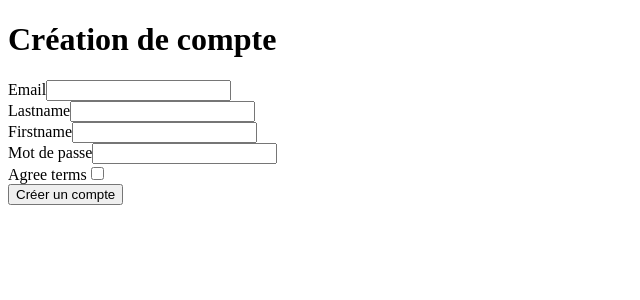
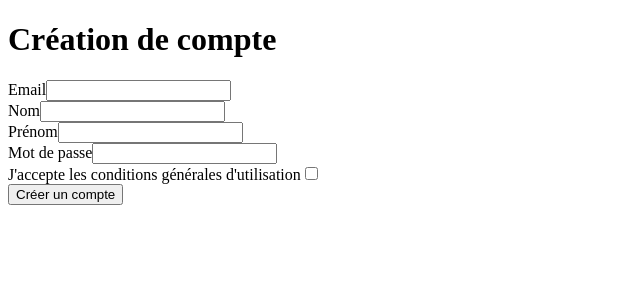
Before and after one commit to Maea-M/quai_antique, a Symfony app: template templates/registration/register.html.twig in a window 1280 px wide. Shown: the top 300 px of the page, without its empty margins (0-640 px from the left). Run offline with Twig, Linux system fonts and the light colour scheme; the template is opened without the code that fills it, so the values that code supplies are empty; form fields are guessed from the names that the template uses; some libraries are stand-ins or nearby versions.

Commit message:
Register label write in french

```diff
--- a/templates/registration/register.html.twig
+++ b/templates/registration/register.html.twig
@@ -6,13 +6,21 @@
     <h1>Création de compte</h1>
 
     {{ form_start(registrationForm) }}
-        {{ form_row(registrationForm.email) }}
-        {{ form_row(registrationForm.lastname) }}
-        {{ form_row(registrationForm.firstname) }}
+        {{ form_row(registrationForm.email, {
+            label: 'Email'
+        }) }}
+        {{ form_row(registrationForm.lastname, {
+            label: 'Nom'
+        }) }}
+        {{ form_row(registrationForm.firstname, {
+            label: 'Prénom'
+        }) }}
         {{ form_row(registrationForm.plainPassword, {
             label: 'Mot de passe'
         }) }}
-        {{ form_row(registrationForm.agreeTerms) }}
+        {{ form_row(registrationForm.agreeTerms, {
+            label: 'J\'accepte les conditions générales d\'utilisation'
+        }) }}
 
         <button type="submit" class="btn">Créer un compte</button>
     {{ form_end(registrationForm) }}
```
